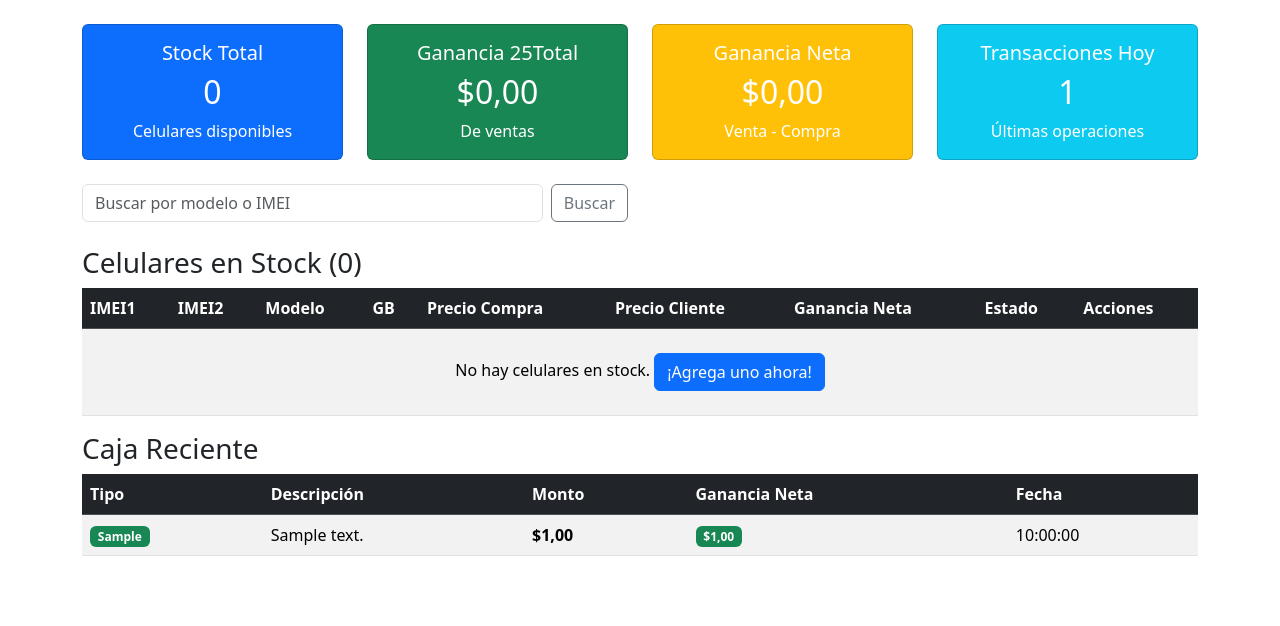
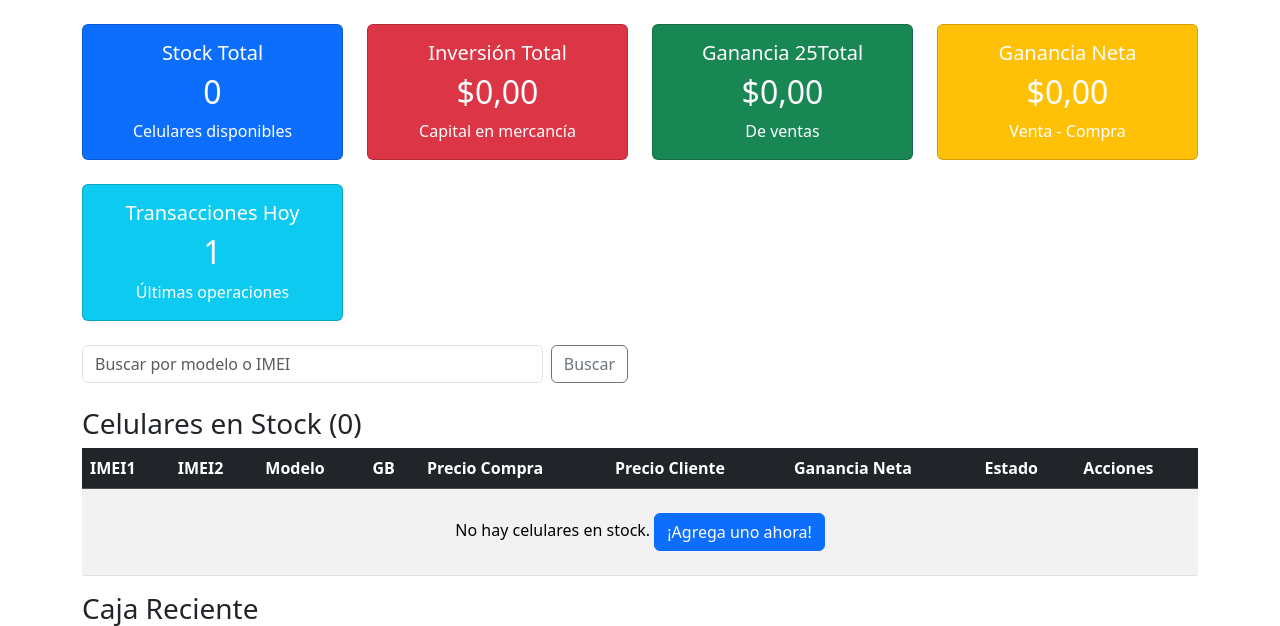
Before and after one commit to 0alexis/cellstore, a Flask app: page / in a window 1280 px wide. Shown: the part 136-762 px from the top of the page. Before the commit the page ends 692 px from the top, so only its background shows below. Run offline with Flask 3, Linux system fonts and the light colour scheme; a user stored in the database is signed in; tables that the repository leaves empty hold one stand-in row (values such as "Sample post"); some libraries are stand-ins or nearby versions.

Commit message:
cambios aprobados

```diff
--- a/app.py
+++ b/app.py
@@ -6,6 +6,7 @@ from wtforms import StringField, FloatField, SelectField, TextAreaField, SubmitF
 from wtforms.validators import DataRequired, EqualTo
 from datetime import datetime, timedelta
 from werkzeug.security import generate_password_hash, check_password_hash
+import pytz
 
 app = Flask(__name__)
 app.config['SECRET_KEY'] = 'tu_clave_secreta_cambia_esto'
@@ -17,6 +18,13 @@ import pymysql
 pymysql.install_as_MySQLdb()
 
 db = SQLAlchemy(app)
+
+# Zona horaria de Bogotá, Colombia
+bogota_tz = pytz.timezone('America/Bogota')
+
+def obtener_fecha_bogota():
+    """Retorna la fecha y hora actual de Bogotá, Colombia"""
+    return datetime.now(bogota_tz)
 
 # Filtro para formatear pesos colombianos
 def formato_pesos(valor):
@@ -86,7 +94,7 @@ class TradeIn(db.Model):
     valor_estimado = db.Column(db.Float, nullable=False)
     cash_recibido = db.Column(db.Float, default=0.0)
     saldo_pendiente = db.Column(db.Float, default=0.0)
-    fecha = db.Column(db.DateTime, default=datetime.utcnow)
+    fecha = db.Column(db.DateTime, default=obtener_fecha_bogota)
 
 # Modelo Deuda (después de TradeIn, referencia correcta)
 class Deuda(db.Model):
@@ -112,7 +120,7 @@ class Celular(db.Model):
     estado = db.Column(db.String(20), default='Patinado')
     notas = db.Column(db.Text)
     en_stock = db.Column(db.Boolean, default=True)
-    fecha_entrada = db.Column(db.DateTime, default=datetime.utcnow)
+    fecha_entrada = db.Column(db.DateTime, default=obtener_fecha_bogota)
 
 # Form CelularForm actualizado (con IMEI1 obligatorio)
 class CelularForm(FlaskForm):
@@ -132,7 +140,7 @@ class Transaccion(db.Model):
     monto = db.Column(db.Float, nullable=False)
     ganancia_neta = db.Column(db.Float, default=0.0)
     descripcion = db.Column(db.Text)
-    fecha = db.Column(db.DateTime, default=datetime.utcnow)
+    fecha = db.Column(db.DateTime, default=obtener_fecha_bogota)
 
 # Forms
 class LoginForm(FlaskForm):
@@ -263,10 +271,14 @@ def index():
     celulares = query.all()
 
     transacciones = Transaccion.query.order_by(Transaccion.fecha.desc()).limit(5).all()
-    ganancia = sum(t.monto for t in Transaccion.query.filter_by(tipo='Venta').all())
-    # Ganancia neta acumulada: suma de ganancia_neta de todas las transacciones de venta
-    ganancia_neta_total = sum((t.ganancia_neta or 0) for t in Transaccion.query.filter_by(tipo='Venta').all())
-    return render_template('index.html', form=form, celulares=celulares, transacciones=transacciones, ganancia=ganancia, ganancia_neta_total=ganancia_neta_total, search=search, user=current_user)
+    # Ganancia total: suma de montos de todas las ventas (Venta y Venta Retoma)
+    ganancia = sum(t.monto for t in Transaccion.query.filter(Transaccion.tipo.in_(['Venta', 'Venta Retoma'])).all())
+    # Ganancia neta acumulada: suma de ganancia_neta de todas las transacciones de venta (incluye Venta y Venta Retoma)
+    ventas_todas = Transaccion.query.filter(Transaccion.tipo.in_(['Venta', 'Venta Retoma'])).all()
+    ganancia_neta_total = sum((t.ganancia_neta or 0) for t in ventas_todas)
+    # Inversión total: suma de precio_compra de todos los celulares en stock
+    inversion_total = sum((c.precio_compra or 0) for c in celulares)
+    return render_template('index.html', form=form, celulares=celulares, transacciones=transacciones, ganancia=ganancia, ganancia_neta_total=ganancia_neta_total, inversion_total=inversion_total, search=search, user=current_user)
 
 # CRUD: Editar, Eliminar (igual, con check rol)
 @app.route('/editar/<int:id>', methods=['GET', 'POST'])
@@ -389,11 +401,12 @@ def retoma():
 
     # Registra transacción de venta retoma
     # Monto: total de la venta (precio de cliente)
-    # Ganancia neta: cash recibido (dinero que entra en caja)
+    # Ganancia neta: cash recibido menos el precio de compra del celular vendido
+    ganancia_neta_retoma = cash_recibido - celular.precio_compra
     trans = Transaccion(
         tipo='Venta Retoma',
         monto=total_venta,  # Monto total de la venta
-        ganancia_neta=cash_recibido,  # Cash es la ganancia que entra en caja
+        ganancia_neta=ganancia_neta_retoma,  # Ganancia real: cash recibido - precio compra
         descripcion=f'Retoma {imei_recibido} por {celular.modelo} IMEI1 {celular.imei1} + cash ${cash_recibido}'
     )
     db.session.add(trans)
@@ -404,7 +417,7 @@ def retoma():
         deuda = Deuda(
             cliente_nombre=request.form['cliente_nombre'],
             monto_pendiente=saldo_pendiente,
-            fecha_vencida=datetime.now().date() + timedelta(days=30),
+            fecha_vencida=obtener_fecha_bogota().date() + timedelta(days=30),
             notas=f'Saldo por retoma {imei_recibido}'
         )
         db.session.add(deuda)
--- a/requirements.txt
+++ b/requirements.txt
@@ -7,3 +7,4 @@ Flask-Bootstrap==3.3.7.1
 Flask-Login==0.6.3
 Werkzeug==3.0.3
 cryptography>=41.0.0
+pytz>=2024.1
--- a/run.py
+++ b/run.py
@@ -14,7 +14,7 @@ if __name__ == '__main__':
     # Ejecutar con host 0.0.0.0 para acceso remoto
     app.run(
         host='0.0.0.0',
-        port=5000,
+        port=5001,
         debug=False,  # Cambiar a True solo en desarrollo
         use_reloader=False  # Importante para servicios Windows
     )
--- a/templates/index.html
+++ b/templates/index.html
@@ -24,6 +24,15 @@
         </div>
     </div>
     <div class="col-md-3">
+        <div class="card text-center bg-danger text-white">
+            <div class="card-body">
+                <h5 class="card-title">Inversión Total</h5>
+                <h2>{{ inversion_total|pesos if inversion_total else '0'|pesos }}</h2>
+                <p class="card-text">Capital en mercancía</p>
+            </div>
+        </div>
+    </div>
+    <div class="col-md-3">
         <div class="card text-center bg-success text-white">
             <div class="card-body">
                 <h5 class="card-title">Ganancia 25Total</h5>
@@ -41,6 +50,8 @@
             </div>
         </div>
     </div>
+</div>
+<div class="row mb-4">
     <div class="col-md-3">
         <div class="card text-center bg-info text-white">
             <div class="card-body">
@@ -178,11 +189,17 @@
                     <td>{{ (cel.precio_cliente - cel.precio_compra)|pesos }}</td>
                     <td>
                         <form method="POST" action="{{ url_for('cambiar_estado', id=cel.id) }}" style="display: inline;">
-                            <select class="form-select form-select-sm" name="nuevo_estado" onchange="this.form.submit();">
-                                <option value="local" {% if cel.estado == 'local' %}selected{% endif %}>Local</option>
-                                <option value="Patinado" {% if cel.estado == 'Patinado' %}selected{% endif %}>Patinado</option>
-                                <option value="Vendido" {% if cel.estado == 'Vendido' %}selected{% endif %}>Vendido</option>
-                                <option value="Servicio Técnico" {% if cel.estado == 'Servicio Técnico' %}selected{% endif %}>Servicio Técnico</option>
+                              <select class="form-select form-select-sm estado-select
+                                {% if cel.estado == 'Patinado' %}bg-danger text-white
+                                {% elif cel.estado == 'local' %}bg-secondary text-white
+                                {% elif cel.estado == 'Vendido' %}bg-success text-white
+                                {% elif cel.estado == 'Servicio Técnico' %}bg-warning text-dark
+                                {% endif %}"
+                                name="nuevo_estado" onchange="this.form.submit();">
+                                <option value="local" class="bg-secondary text-white" {% if cel.estado == 'local' %}selected{% endif %}>Local</option>
+                                <option value="Patinado" class="bg-danger text-white" {% if cel.estado == 'Patinado' %}selected{% endif %}>Patinado</option>
+                                <option value="Vendido" class="bg-success text-white" {% if cel.estado == 'Vendido' %}selected{% endif %}>Vendido</option>
+                                <option value="Servicio Técnico" class="bg-warning text-dark" {% if cel.estado == 'Servicio Técnico' %}selected{% endif %}>Servicio Técnico</option>
                             </select>
                         </form>
                     </td>
@@ -403,7 +420,7 @@
                                 {{ (t.ganancia_neta or 0)|pesos }}
                             </span>
                         </td>
-                        <td>{{ t.fecha.strftime('%H:%M:%S') }}</td>
+                        <td>{{ t.fecha.strftime('%d/%m/%Y %H:%M:%S') }}</td>
                     </tr>
                     {% endfor %}
                 {% else %}
```
